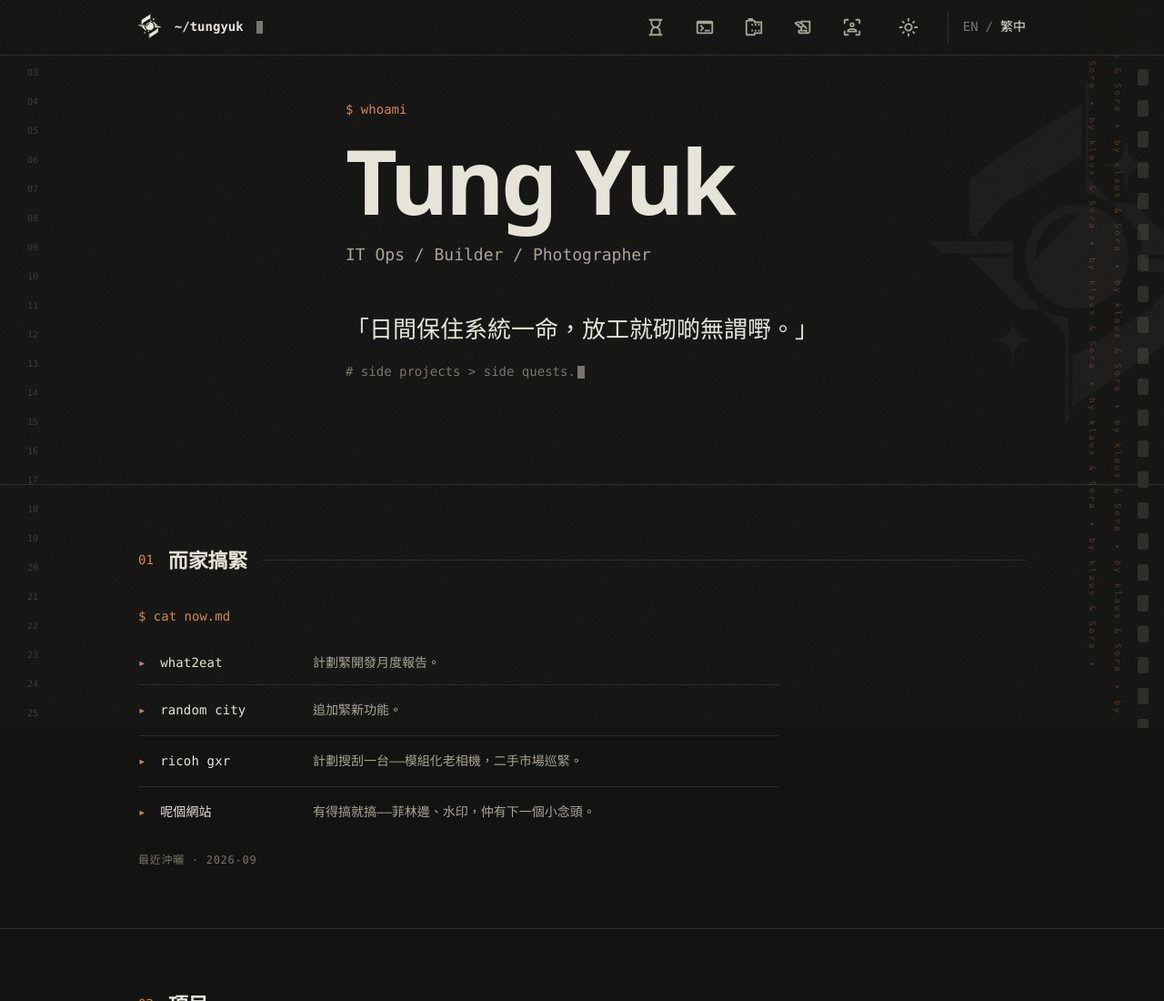
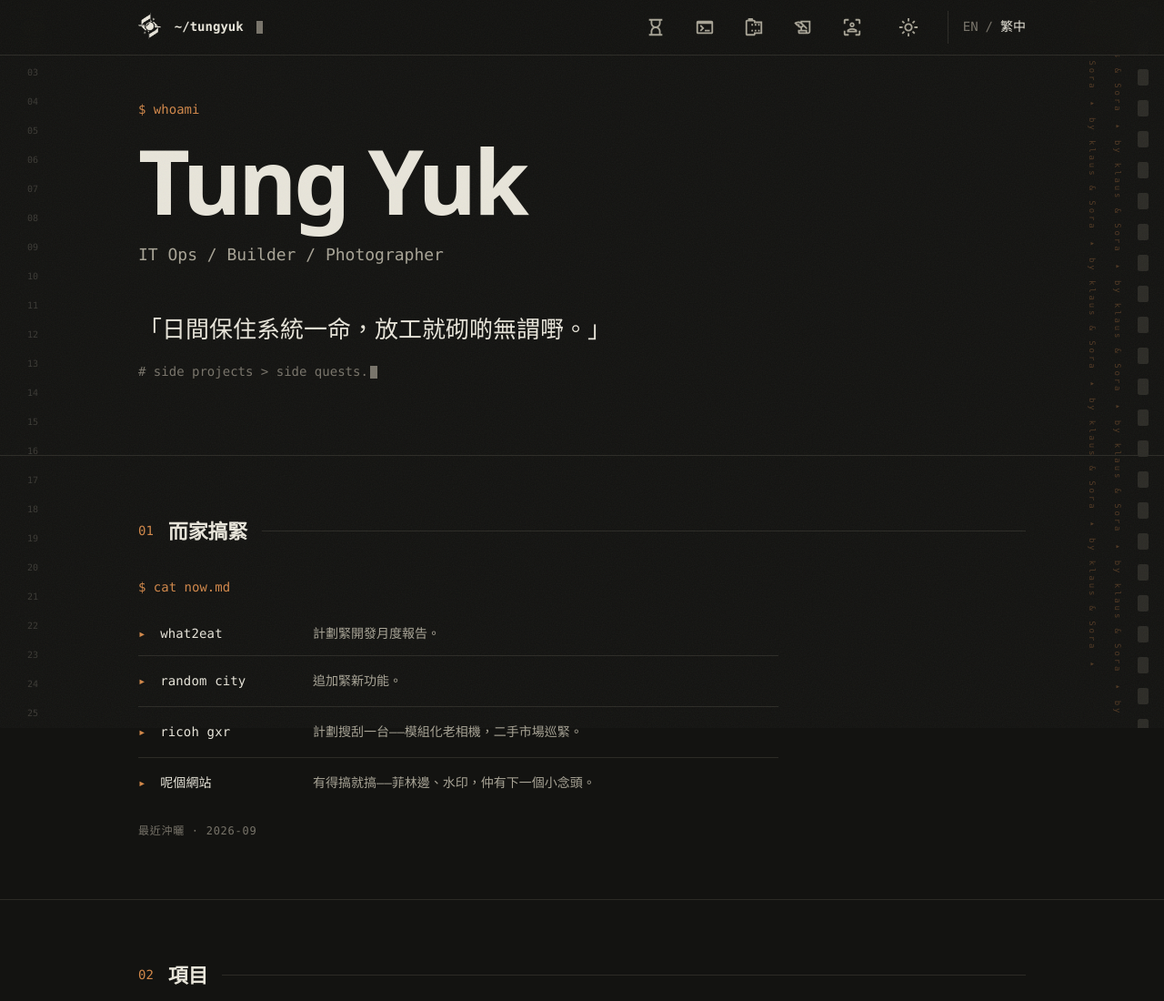
Before and after one commit to ChingDunkYuk/ChingDunkYuk.github.io, an Astro site: page /zh-hk in a window 1280 px wide. Shown: the top 1100 px of the page at 91% size. Built offline with nearby package versions, Linux system fonts and the light colour scheme; Astro itself is replaced by a stand-in of ours.

Commit message:
refactor: hero as editorial spread — drop watermark, lock left axis, 62vh

```diff
--- a/src/components/Hero.astro
+++ b/src/components/Hero.astro
@@ -16,18 +16,6 @@ const upright = locale !== 'en';
 
 <!-- ============ hero ============ -->
 <section class="hero" aria-label={t.hero.region}>
-  {/* the personal mark, blown up into a ghost watermark on the
-      darkroom wall — desktop/tablet only; phones keep it clean */}
-  <img
-    class="watermark"
-    src={site.logo.default}
-    alt=""
-    width="725"
-    height="834"
-    decoding="async"
-    aria-hidden="true"
-  />
-
   <div class="container">
     <p class="prompt mono">{t.hero.prompt}</p>
     <h1>{site.name}</h1>
@@ -41,24 +29,36 @@ const upright = locale !== 'en';
 </section>
 
 <style>
-  /* ---------- hero (~65vh — Now peeks in at the fold) ---------- */
+  /* ---------- hero (~62vh — the editorial spread) ----------
+     Not a landing-page banner. The block shares the left axis
+     with every section below (the .container rules them all),
+     hangs a touch above the middle, and simply leaves the right
+     half empty — negative space is the layout, not a gap to
+     fill. */
   .hero {
-    position: relative; /* anchor for the ghost mark */
-    overflow: hidden; /* clips its right bleed, no page scrollbar */
-    min-height: calc(65vh - var(--header-h));
-    min-height: calc(65svh - var(--header-h));
+    min-height: calc(62vh - var(--header-h));
+    min-height: calc(62svh - var(--header-h));
+    /* column, not row: in a row flex the .container would shrink to
+       fit-content and its margin-inline auto would centre the block
+       mid-viewport — a landing-page look. Column + stretch keeps the
+       container block-level (max-width, auto margins), so the type
+       sits on the same left axis as every section below. */
     display: flex;
-    align-items: center;
-    /* bias the block upward — extra bottom padding lifts the
-       optical centre, so the hero sits slightly high instead of
-       dead-centre, and the fold belongs to Now */
-    padding-block: var(--space-7) calc(var(--space-6) + 10vh);
+    flex-direction: column;
+    justify-content: center;
+    /* slight upward bias — the fold below belongs to Now */
+    padding-block: var(--space-7) calc(var(--space-6) + 6vh);
   }
 
-  /* the type always sits above the ghost mark */
+  /* keep the hero block on the section grid below:
+     a flex item's auto width collapses to fit-content, and its
+     auto margins then centre that shrunken block mid-viewport
+     (the landing-page look). An explicit width restores the
+     block-level footprint: stretch to the section, clamp at
+     64rem, auto margins centre the column — same left edge as
+     every section below. */
   .hero .container {
-    position: relative;
-    z-index: 1;
+    width: 100%;
   }
 
   .prompt {
@@ -123,35 +123,6 @@ const upright = locale !== 'en';
     }
   }
 
-  /* ---------- the ghost mark ----------
-     The logo blown up on the darkroom wall — faint enough to
-     never fight the type, bleeding off the right edge like a
-     frame crop. Phones keep the hero clean. */
-  .watermark {
-    position: absolute;
-    top: 50%;
-    right: clamp(-9rem, -8vw, -2rem);
-    transform: translateY(-50%);
-    height: min(38rem, 52vh);
-    width: auto;
-    opacity: 0.035;
-    pointer-events: none;
-    user-select: none;
-  }
-
-  /* paper stock — cream would vanish on cream, so the mark is
-     re-inked warm-black (same trick as the header logo) */
-  html[data-theme='light'] .watermark {
-    filter: brightness(0.16) saturate(0.8);
-    opacity: 0.04;
-  }
-
-  @media (max-width: 40rem) {
-    .watermark {
-      display: none;
-    }
-  }
-
   /* ---------- small screens ---------- */
   @media (max-width: 30rem) {
     /* keep the role line on one line */
```
